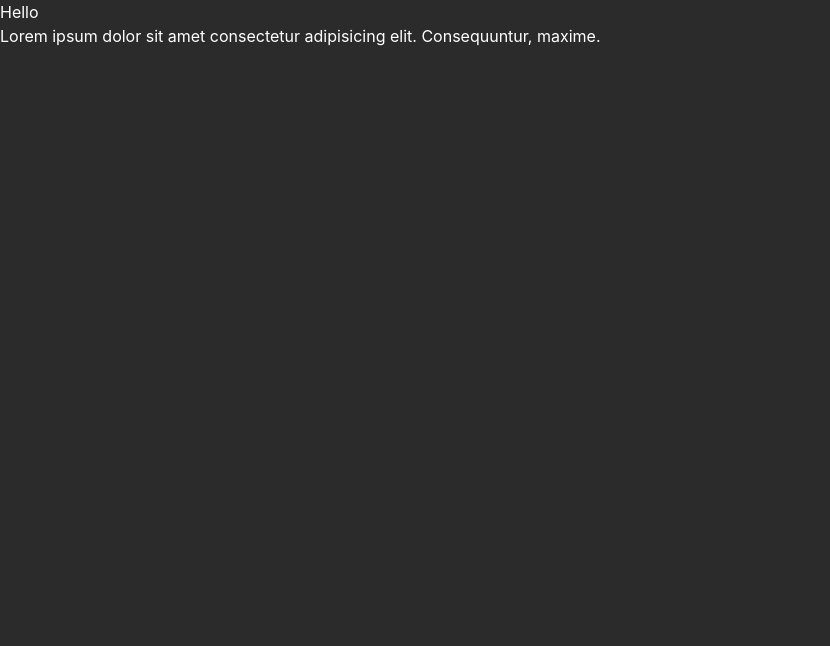
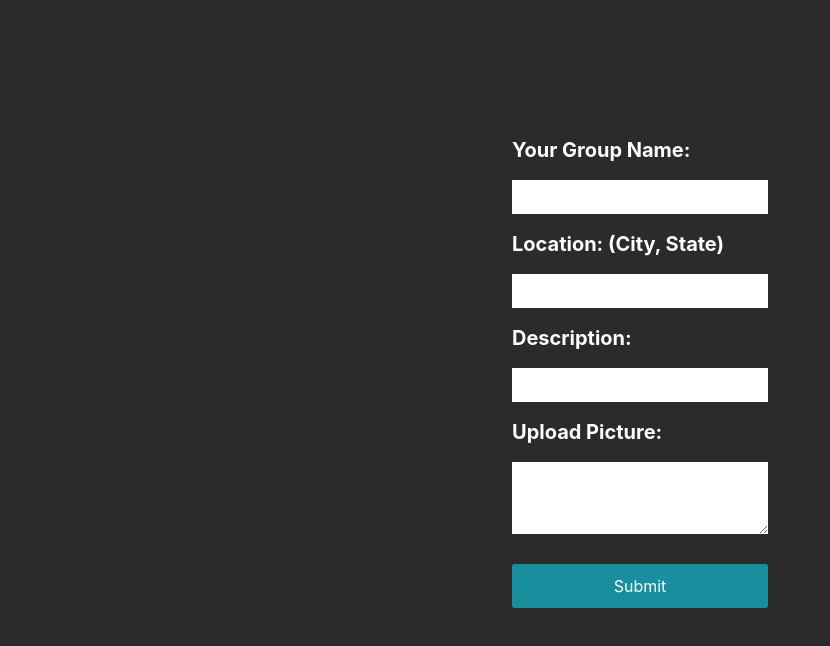
Before and after one commit to ZaidKhan144/milna-frontend, a React (Create React App) app: page /createGroup in a window 1280 px wide. Shown: the top 646 px of the page, without its empty margins (0-830 px from the left). Built offline with nearby package versions, Linux system fonts and the light colour scheme.

Commit message:
Create Group Skeleton

```diff
--- a/src/components/MainApplicationComponents/AppMain/AppMain.js
+++ b/src/components/MainApplicationComponents/AppMain/AppMain.js
@@ -9,12 +9,12 @@ import CreateGroup from '../CreateGroup/CreateGroup'
 import AppMainNav from '../AppMainNav/AppMainNav'
 
 const AppMain = () => {
-    const location = useLocation()
+    // const location = useLocation()
     // let match = useRouteMatch()
 
     return (
         <div>
-            <h1>{location.pathname}</h1>
+            {/* <h1>{location.pathname}</h1> */}
 
                 <AppMainNav />
                 {/* {location.pathname === '/createGroup' ? <AppMainNav /> : null} */}
--- a/src/components/MainApplicationComponents/CreateGroup/CreateGroup.js
+++ b/src/components/MainApplicationComponents/CreateGroup/CreateGroup.js
@@ -1,10 +1,22 @@
 import React from 'react'
+import { MainForm } from './CreateGroupStyles'
 
 const CreateGroup = () => {
     return (
         <div>
-            <h1>Hello</h1>
-            <p>Lorem ipsum dolor sit amet consectetur adipisicing elit. Consequuntur, maxime.</p>
+            <MainForm>
+                <form autoComplete="off" action="">
+                    <label htmlFor="Group Name">Your Group Name: </label>
+                    <input type="text" />
+                    <label htmlFor="Location">Location: (City, State)</label>
+                    <input type="text" />
+                    <label htmlFor="Description">Description: </label>
+                    <input type="text" />
+                    <label htmlFor="Upload Picture">Upload Picture: </label>
+                    <textarea name="Upload Picture" id="" cols="30" rows="3"></textarea>
+                    <button type="submit">Submit</button>
+                </form>
+            </MainForm>
         </div>
     )
 }
--- /dev/null
+++ b/src/components/MainApplicationComponents/CreateGroup/CreateGroupStyles.js
@@ -0,0 +1,29 @@
+import styled, { css } from 'styled-components'
+
+export const MainForm = styled.div`
+    margin: 80px auto;
+    width: 80%;
+
+    & form {
+        display: flex;
+        flex-direction: column;
+        width: 25%;
+        margin: 0 auto;
+        padding: 40px 0;
+
+        & label{
+            margin: 15px 0;
+            font-size: 20px;
+            font-weight: bold;
+        }
+        & input{
+            padding: 5px 0;
+        }
+        & button{
+            margin-top: 30px;
+            padding: 10px 0;
+            border-radius: 3px;
+            background-color: #198f9e;
+        }
+    }
+`
```
